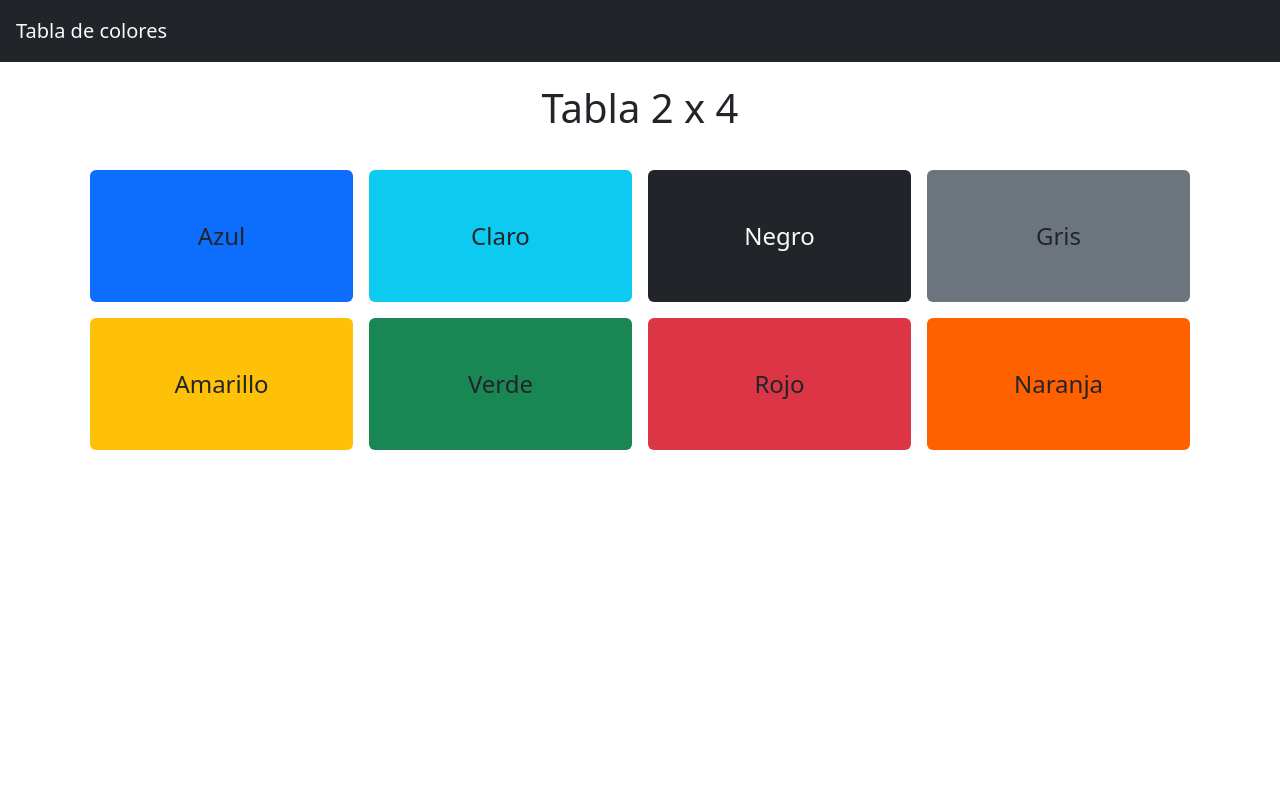
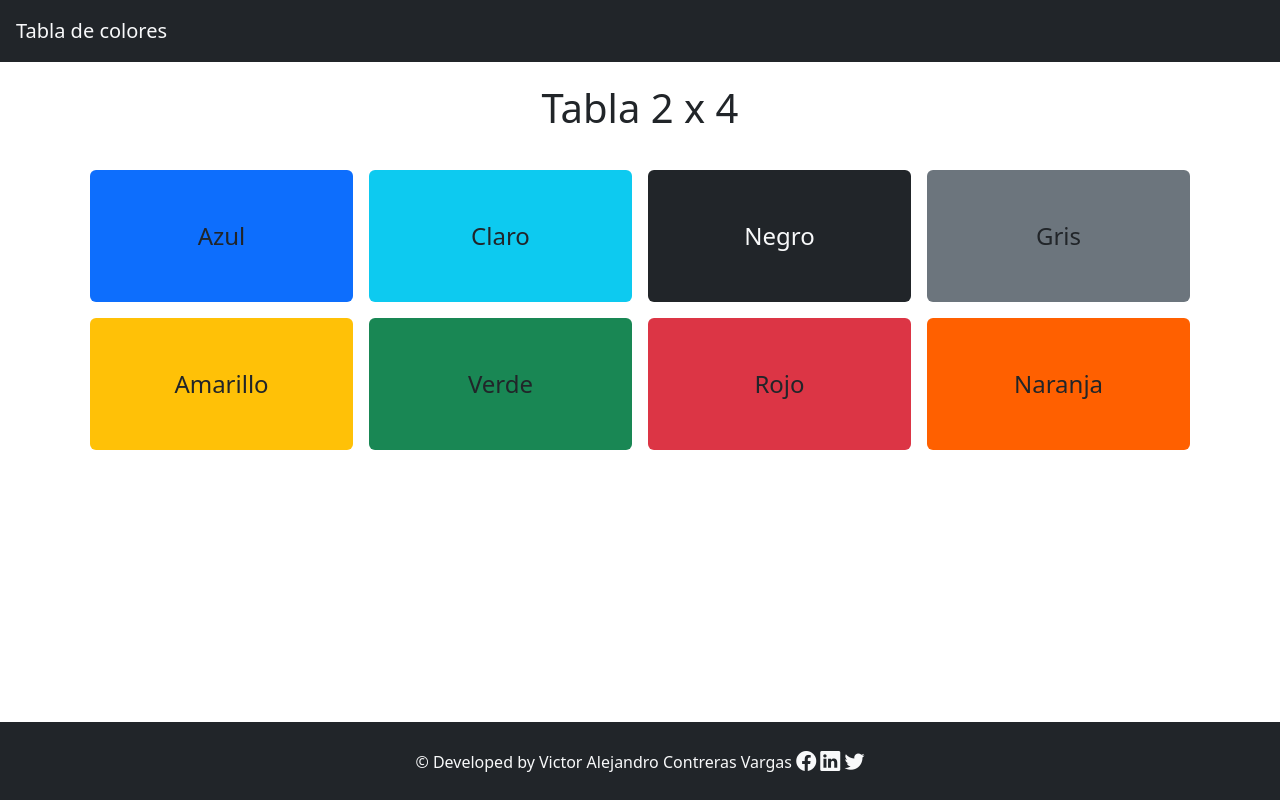
Before and after one commit to vc743/practica-bootstrap-grid, a plain HTML site: page index.html in a window 1280 px wide. Shown: the top 803 px of the page. Drawn offline with nearby package versions, Linux system fonts and the light colour scheme.

Commit message:
prueba de footer

```diff
--- a/index.html
+++ b/index.html
@@ -65,7 +65,7 @@
             </div>
         </div>
     </div>
-    <footer class="bg-dark mt-5">
+    <footer class="bg-dark mt-5 fixed-bottom">
         <p class="text-center text-light p-4 m-0">
           © Developed by Victor Alejandro Contreras Vargas
           <a target="_blank" href="https://facebook.com"><i class="text-light fs-5 bi bi-facebook"></i></a>
```
